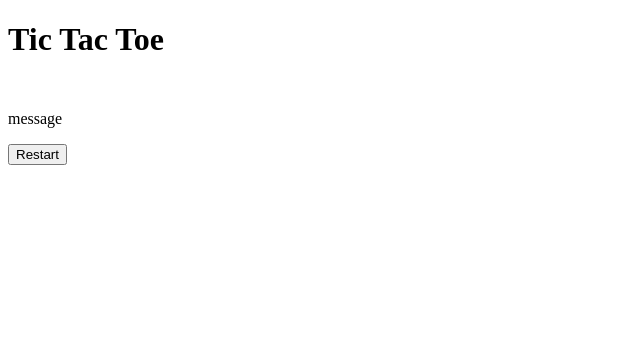
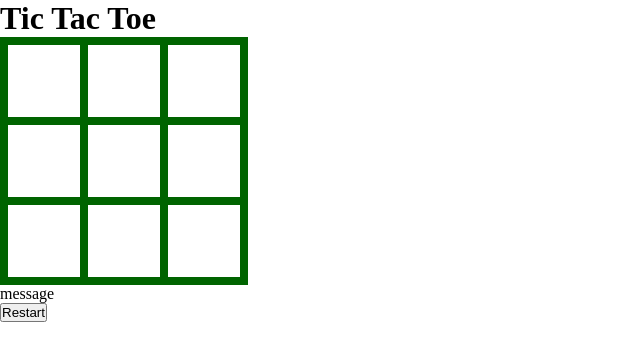
Before and after one commit to lukaszrozej/tic-tac-toe, a plain HTML site: page index.html in a window 1280 px wide. Shown: the whole page, without its empty margins (0-640 px from the left). Drawn offline with Linux system fonts and the light colour scheme.

Commit message:
Add style

```diff
--- a/index.html
+++ b/index.html
@@ -5,24 +5,25 @@
   <meta name="viewport" content="width=device-width, initial-scale=1.0">
   <meta http-equiv="X-UA-Compatible" content="ie=edge">
   <title>Tic Tac Toe</title>
+  <link rel="stylesheet" href="style.css">
 </head>
 <body>
   <h1>Tic Tac Toe</h1>
-  <table id="board">
+  <table class="board">
     <tr>
-      <td id="top-left"></td>
-      <td id="top"></td>
-      <td id="top-right"></td>
+      <td class="square" id="top-left"></td>
+      <td class="square" id="top"></td>
+      <td class="square" id="top-right"></td>
     </tr>
     <tr>
-      <td id="left"></td>
-      <td id="center"></td>
-      <td id="right"></td>
+      <td class="square" id="left"></td>
+      <td class="square" id="center"></td>
+      <td class="square" id="right"></td>
     </tr>
     <tr>
-      <td id="bottom-left"></td>
-      <td id="bottom"></td>
-      <td id="bottom-right"></td>
+      <td class="square" id="bottom-left"></td>
+      <td class="square" id="bottom"></td>
+      <td class="square" id="bottom-right"></td>
     </tr>
   </table>
   <p id="message">message</p>
--- /dev/null
+++ b/style.css
@@ -0,0 +1,15 @@
+* {
+  box-sizing: border-box;
+  margin: 0;
+  padding: 0;
+}
+
+.board {
+  border-collapse: collapse;
+}
+
+.square {
+  width: 5em;
+  height: 5em;
+  border: 0.5em solid darkgreen;
+}
```
